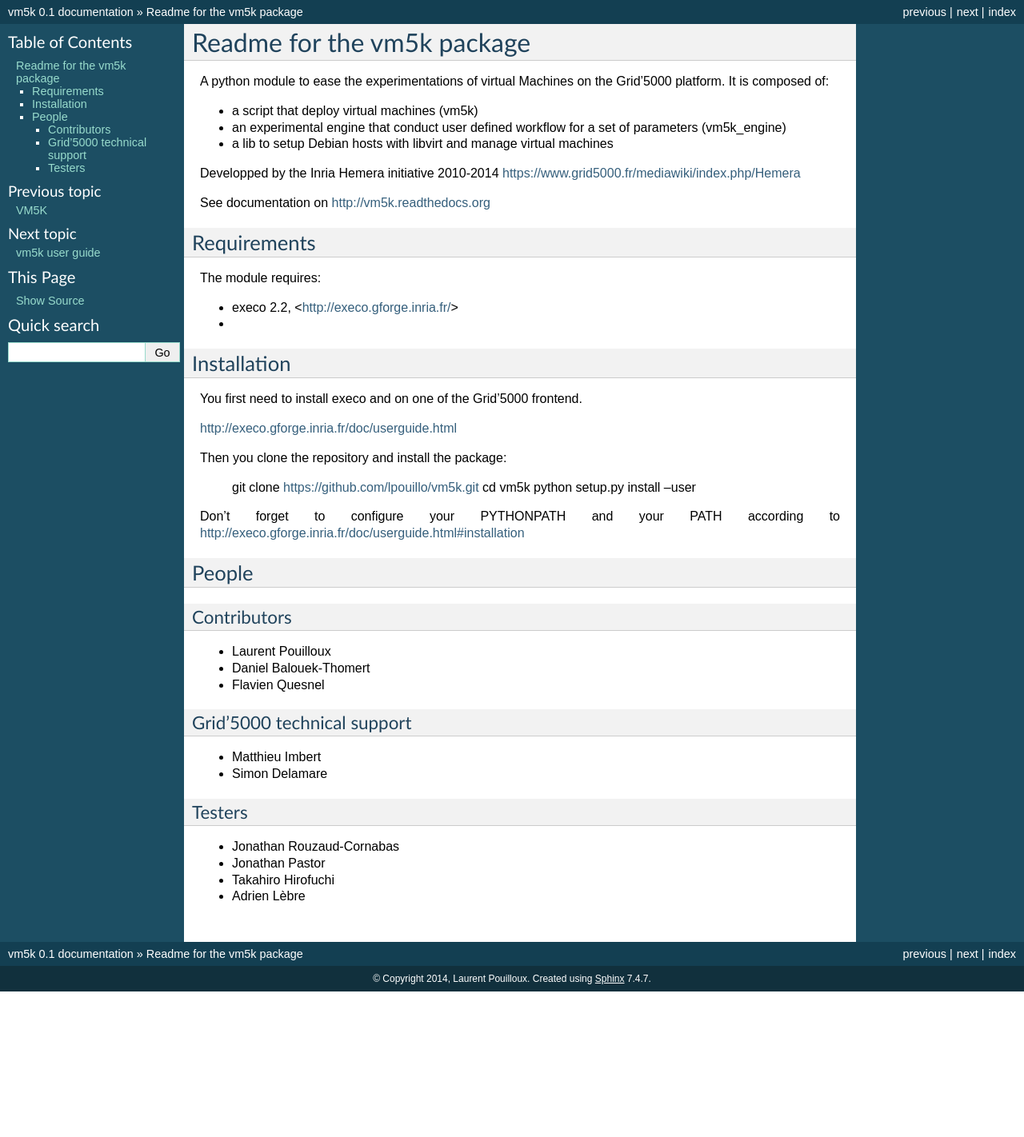
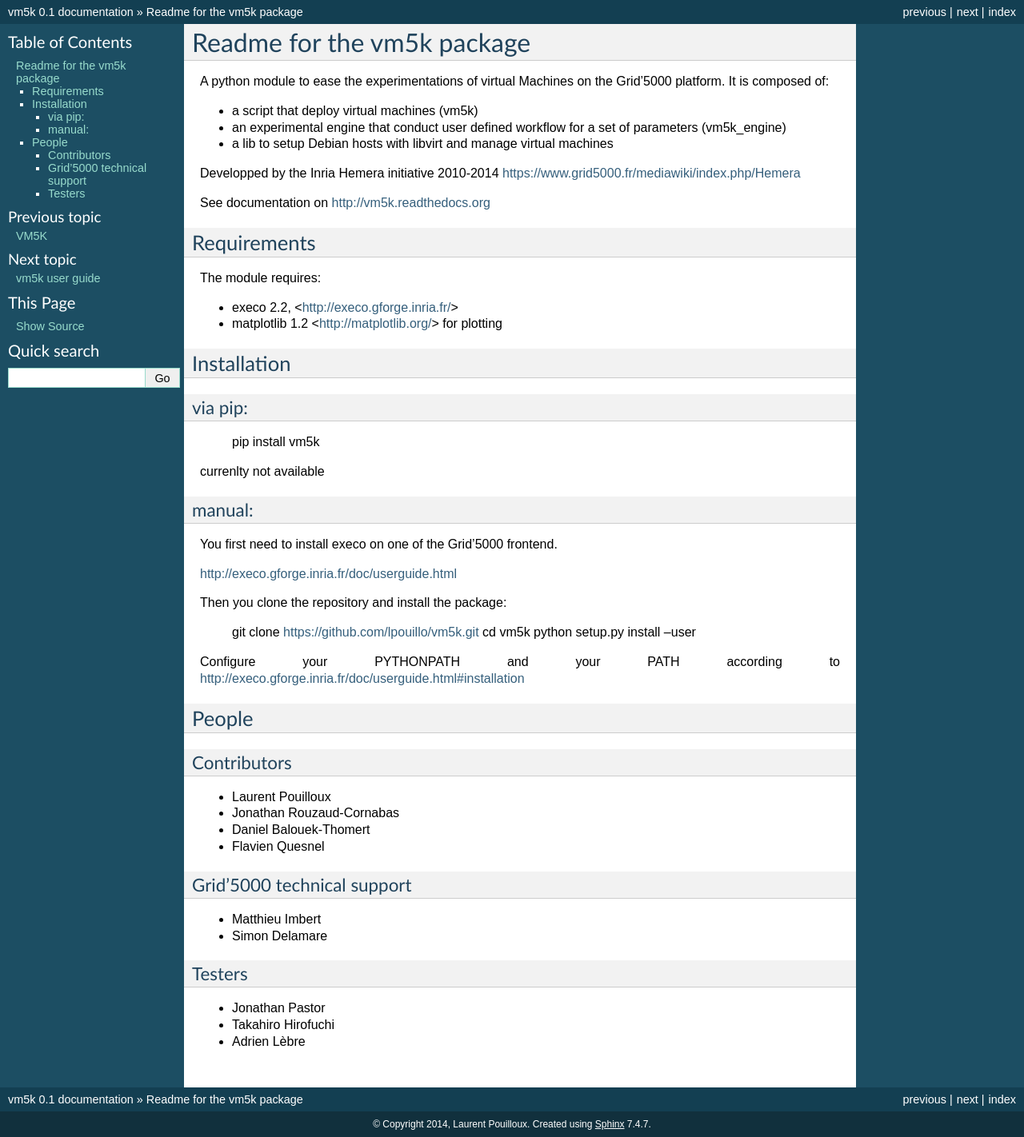
Before and after one commit to lpouillo/vm5k, a Sphinx documentation site: the page built from source/readme.rst, in a window 1280 px wide. Shown: the whole page at 80% size. Built offline with Sphinx 7.4.7, drawn with Linux system fonts in a browser that asks for light colours; formulas are drawn with MathJax 3; pages that are not in the unit, such as notebooks, are missing from menus; before the commit the page ends 1240 px from its top, so only the background shows below that.

Commit message:
update doc & pep8

```diff
--- a/README.txt
+++ b/README.txt
@@ -20,12 +20,22 @@
 The module requires:
 
 * execo 2.2, <http://execo.gforge.inria.fr/>
-*
+* matplotlib 1.2 <http://matplotlib.org/> for plotting
 
 
 Installation
 ============
-You first need to install execo and on one of the Grid'5000 frontend.
+
+via pip:
+--------
+
+  pip install vm5k
+
+currenlty not available
+
+manual:
+-------
+You first need to install execo on one of the Grid'5000 frontend.
 
 http://execo.gforge.inria.fr/doc/userguide.html
 
@@ -35,7 +45,7 @@
  cd vm5k
  python setup.py install --user
 
-Don't forget to configure your PYTHONPATH and your PATH according to
+Configure your PYTHONPATH and your PATH according to
 http://execo.gforge.inria.fr/doc/userguide.html#installation
 
 
--- a/source/apidoc.rst
+++ b/source/apidoc.rst
@@ -1,6 +1,8 @@
 *****************
 API documentation
 *****************
+Vm5k can also been used in any other python project. Full documentation for
+modules can be found here.
 
 .. toctree::
    :maxdepth: 3
```
Also changed, not shown: other parts of README.txt (+2 -1 lines), source/userguide.rst (+4 -7 lines), 1 other file.
